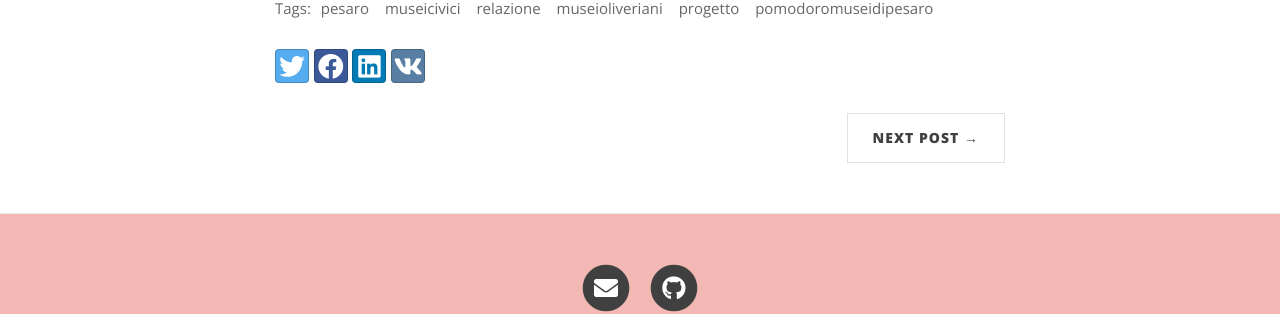
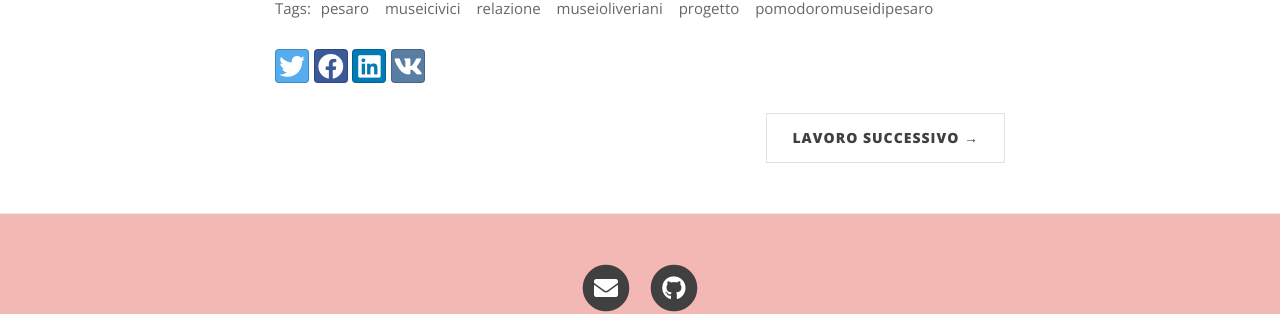
Before and after one commit to Pomodoro-Musei-di-Pesaro/.github, a Jekyll site: the page built from docs/_posts/2023-09-1-Relazione.md, in a window 1280 px wide and 1250 px high. Shown: the part 834-1148 px from the top of the window. Built offline with Jekyll 4.4.1, drawn with Linux system fonts in a browser that asks for light colours; nearby versions of some CDN libraries; comment, search, counter and statistics services are not loaded.

Commit message:
Corrette scritte

```diff
--- a/docs/_layouts/post.html
+++ b/docs/_layouts/post.html
@@ -67,12 +67,12 @@ layout: base
       <ul class="pagination blog-pager">
         {% if page.previous.url %}
         <li class="page-item previous">
-          <a class="page-link" href="{{ page.previous.url | relative_url }}" data-toggle="tooltip" data-placement="top" title="{{page.previous.title | strip_html | xml_escape}}">&larr; Previous Post</a>
+          <a class="page-link" href="{{ page.previous.url | relative_url }}" data-toggle="tooltip" data-placement="top" title="{{page.previous.title | strip_html | xml_escape}}">&larr; Lavoro Precedente</a>
         </li>
         {% endif %}
         {% if page.next.url %}
         <li class="page-item next">
-          <a class="page-link" href="{{ page.next.url | relative_url }}" data-toggle="tooltip" data-placement="top" title="{{page.next.title | strip_html | xml_escape}}">Next Post &rarr;</a>
+          <a class="page-link" href="{{ page.next.url | relative_url }}" data-toggle="tooltip" data-placement="top" title="{{page.next.title | strip_html | xml_escape}}">Lavoro Successivo &rarr;</a>
         </li>
         {% endif %}
       </ul>
```
